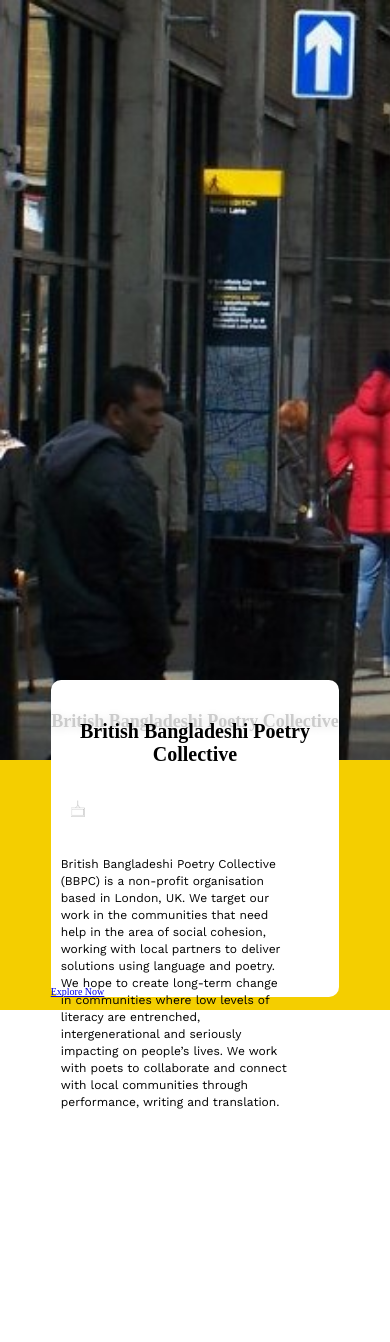
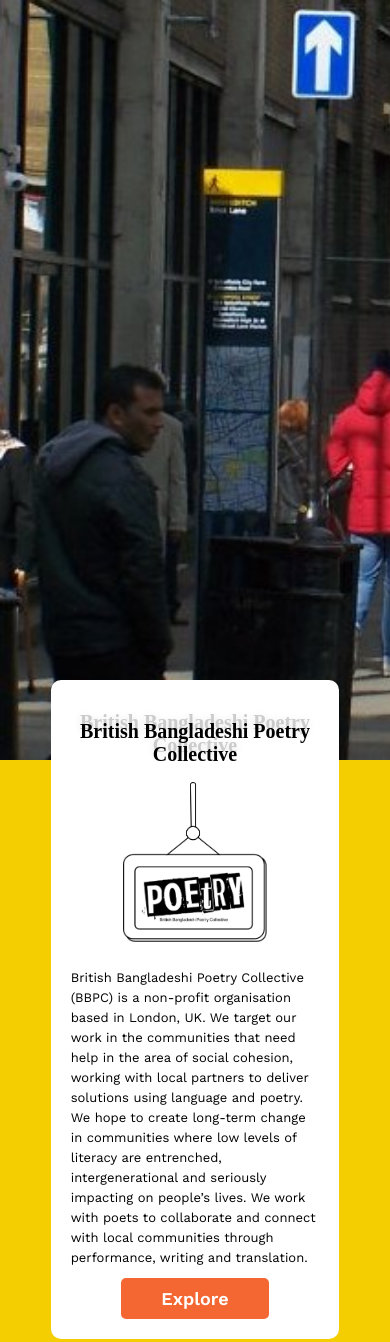
Before and after one commit to bbpcltd/bbpcltd.github.io, a plain HTML site: page index.html in a window 390 px wide. Shown: the top 1342 px of the page. Before the commit the page ends 1121 px from the top, so only its background shows below. Drawn offline with nearby package versions, Linux system fonts and the light colour scheme.

Commit message:
Compleated First Section

```diff
--- a/index.html
+++ b/index.html
@@ -5,12 +5,12 @@
     <meta name="viewport" content="width=device-width, initial-scale=1.0">
     <title>Bengal Poetry</title>
 
-    <link href="https://fonts.googleapis.com/css2?family=Work+Sans:wght@300;400&display=swap" rel="stylesheet">
+    <link href="https://fonts.googleapis.com/css2?family=Work+Sans:wght@300;400;600&display=swap" rel="stylesheet">
     <link rel="stylesheet" href="css/style.min.css">
 
 </head>
 <body>
-    <section class="section section-1">
+    <section class="section section-home">
         <div class="part-1">
 
         </div>
@@ -18,12 +18,15 @@
             <div class="centered-box">
                 <div class="heading"><h1>British Bangladeshi Poetry Collective<span>British Bangladeshi Poetry Collective</span></h1></div>
                 <div class="body">
-                    <div class="imagePart"><img src="images/Group 468.png" alt="Logo"></div>
+                    <div class="imagePart"><img src="images/logo.png" alt="Logo"></div>
                     <div class="textPart"><p>British Bangladeshi Poetry Collective (BBPC) is a non-profit organisation based in London, UK. We target our work in the communities that need help in the area of social cohesion, working with local partners to deliver solutions using language and poetry. We hope to create long-term change in communities where low levels of literacy are entrenched, intergenerational and seriously impacting on people’s lives. We work with poets to collaborate and connect with local communities through performance, writing and translation.</p></div>
                 </div>
-                <div class="buttonPart"><a href="#" class="btn">Explore Now</a></div>
+                <div class="buttonPart"><a href="#" class="btn">Explore</a></div>
             </div>
         </div>
     </section>
+    <section class="section section-about">
+        &nbsp;
+    </section>
 </body>
 </html>
--- /dev/null
+++ b/scss/_abstracts.scss
@@ -0,0 +1,16 @@
+// C O L O R S
+
+$color-yellow: #F4CE00;
+$color-orange: #F46632;
+
+$color-text-dark: #333;
+$color-text-light: #ccc;
+
+// M I X I N S
+@mixin clearfix {
+    &::after {
+        content: "";
+        display: table;
+        clear: both;
+    }
+}
--- /dev/null
+++ b/scss/_components.scss
@@ -0,0 +1,15 @@
+.btn {
+    display: inline-block;
+    text-decoration: none;
+    color: white;
+    background: $color-orange;
+    padding: 10px 40px;
+    margin-bottom: 20px;
+    font-family: 'Work Sans', sans-serif;
+    font-size: 1.8rem;
+    border-radius: 5px;
+    font-weight: 600;
+}
+.buttonPart {
+    text-align: center;
+}
--- a/scss/_layout.scss
+++ b/scss/_layout.scss
@@ -1,5 +1,5 @@
 .section {
-    &.section-1 {
+    &.section-home {
         .part-1{
             background: url(../images/Bricklane_Ifte_Choudhury.jpg) left top no-repeat;
             background-size: cover;
@@ -7,7 +7,6 @@
         }
         .part-2{
             background: $color-yellow;
-            height: 250px;
 
             .centered-box {
                 background: white;
@@ -18,22 +17,47 @@
                 transform: translateY(-80px);
 
                 .body{
-                    height: 180px;
+                    min-height: 180px;
+                    @include clearfix;
 
                     .imagePart{
                         float: left;
+                        width: 25%;
+                        text-align: center;
                         img {
-                            padding: 20px;
                             padding-top: 0;
                             width: 14vw;
                             transform: translateY(-15%);
+                            @media (max-width: 1060px) {
+                                width: 30%;
+                            }
+                            @media (max-width: 610px) {
+                                width: 50%;
+                            }
+                        }
+                        @media (max-width: 1060px) {
+                            float: none;
+                            width: 100%;
+                            margin-bottom: 10px;
                         }
                     }
                     .textPart{
+                        float: left;
+                        width: 75%;
+                        @media (max-width: 1060px) {
+                            float: none;
+                            width: 100%;
+                        }
                     }
                 }
             }
 
         }
     }
+    &.section-about {
+        height: 100vh;
+        background: url(../images/Untitled-2.png) left top no-repeat;
+        background-size: cover;
+        margin-top: -20px;
+    }
 }
--- a/scss/_typography.scss
+++ b/scss/_typography.scss
@@ -1,8 +1,14 @@
 p {
-    font-size: 1.2rem;
+    font-size: 1.3rem;
     font-family: 'Work Sans', sans-serif;
-    padding: 50px 50px 10px 10px;
-    line-height: 1.7rem;
+    padding: 60px 50px 10px 10px;
+    line-height: 2rem;
+    @media (max-width: 1060px) {
+        padding-top: 0px;
+        padding-right: 20px;
+        padding-left: 20px;
+        margin-top: -10px;
+    }
 }
 h1 {
     text-align: center;
@@ -21,6 +27,8 @@
         opacity: 0.2;
         text-shadow: 0 2px 10px rgba($color: #000000, $alpha: 0.6);
         pointer-events: none;
+        padding-right: 10px;
+        padding-left: 10px;
 
         @media only screen and (max-width: 1330px) {
             font-size: 4.4rem;
@@ -34,12 +42,24 @@
             font-size: 4rem;
             top: 15%;
         }
+        @media only screen and (max-width: 1080px) {
+            font-size: 3.6rem;
+            top: 15%;
+        }
         @media only screen and (max-width: 990px) {
-            font-size: 3.4rem;
+            font-size: 3.2rem;
+            top: 25%;
+        }
+        @media only screen and (max-width: 880px) {
+            font-size: 2.8rem;
+            top: 25%;
+        }
+        @media only screen and (max-width: 770px) {
+            font-size: 2.4rem;
             top: 25%;
         }
         @media only screen and (max-width: 690px) {
-            font-size: 1.8rem;
+            font-size: 2rem;
             top: 25%;
         }
     }
--- a/scss/_variables.scss
+++ /dev/null
@@ -1,7 +0,0 @@
-// C O L O R S
-
-$color-yellow: #F4CE00;
-$color-orange: #F46632;
-
-$color-text-dark: #333;
-$color-text-light: #ccc;
--- a/scss/style.scss
+++ b/scss/style.scss
@@ -1,4 +1,5 @@
-@import "variables";
+@import "abstracts";
 @import "base";
 @import "typography";
 @import "layout";
+@import "components";
```
Also changed, not shown: css/style.min.css, dist/css/style.css, images/logo.png (added), 3 other files.
